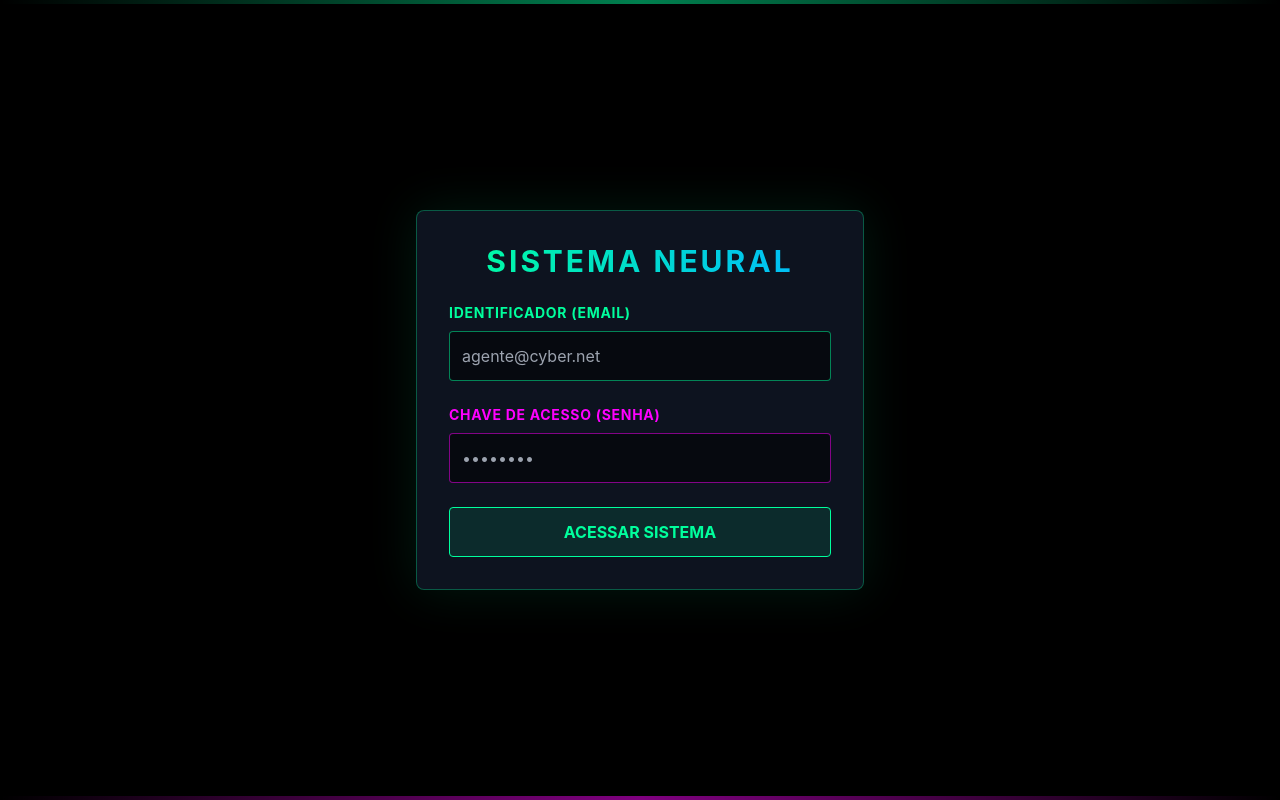
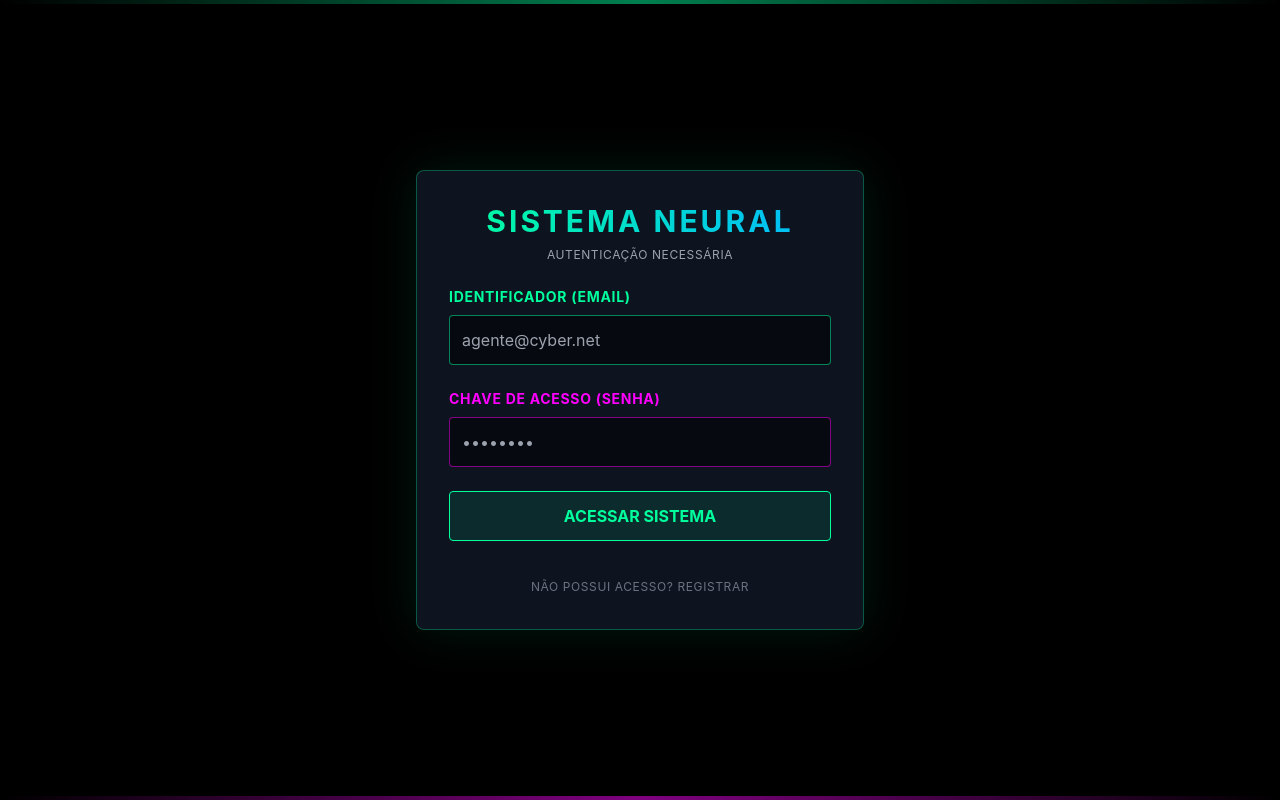
Before and after one commit to masterofgames25/cyber-iptv-online, a React (Vite) app: page / in a window 1280 px wide. Built offline with nearby package versions, Linux system fonts and the light colour scheme; no server answers; the database is empty.

Commit message:
feat: implement user registration (signup) screen

```diff
--- a/src/components/CyberLogin.tsx
+++ b/src/components/CyberLogin.tsx
@@ -1,28 +1,62 @@
 import React, { useState } from 'react';
 import { supabase } from '../lib/supabase';
-import { motion } from 'framer-motion';
+import { motion, AnimatePresence } from 'framer-motion';
 import { CyberpunkLoader } from './CyberpunkLoader';
 
 export const CyberLogin: React.FC = () => {
     const [email, setEmail] = useState('');
     const [password, setPassword] = useState('');
+    const [confirmPassword, setConfirmPassword] = useState('');
+    const [isSignUp, setIsSignUp] = useState(false);
     const [loading, setLoading] = useState(false);
     const [error, setError] = useState<string | null>(null);
+    const [successMessage, setSuccessMessage] = useState<string | null>(null);
 
-    const handleLogin = async (e: React.FormEvent) => {
+    const handleSubmit = async (e: React.FormEvent) => {
         e.preventDefault();
         setLoading(true);
         setError(null);
+        setSuccessMessage(null);
 
-        const { error } = await supabase.auth.signInWithPassword({
-            email,
-            password,
-        });
+        if (isSignUp && password !== confirmPassword) {
+            setError('As senhas não coincidem.');
+            setLoading(false);
+            return;
+        }
 
-        if (error) {
-            setError(error.message);
+        if (password.length < 6) {
+            setError('A senha deve ter pelo menos 6 caracteres.');
+            setLoading(false);
+            return;
         }
-        setLoading(false);
+
+        try {
+            if (isSignUp) {
+                const { error, data } = await supabase.auth.signUp({
+                    email,
+                    password,
+                });
+                if (error) throw error;
+                if (data.user && data.session) {
+                    // User created and logged in automatically (if email confirm is off)
+                    // Or just created
+                }
+                setSuccessMessage('Conta criada com sucesso! Verifique seu email se necessário.');
+                if (!data.session) {
+                    // If email confirmation is required, stays on login screen
+                }
+            } else {
+                const { error } = await supabase.auth.signInWithPassword({
+                    email,
+                    password,
+                });
+                if (error) throw error;
+            }
+        } catch (err: any) {
+            setError(err.message || 'Ocorreu um erro.');
+        } finally {
+            setLoading(false);
+        }
     };
 
     return (
@@ -39,11 +73,14 @@ export const CyberLogin: React.FC = () => {
                 transition={{ duration: 0.5 }}
                 className="z-10 bg-gray-900/80 backdrop-blur-md p-8 rounded-lg border border-[#00ff9d]/30 shadow-[0_0_50px_rgba(0,255,157,0.1)] w-full max-w-md"
             >
-                <h2 className="text-3xl font-bold mb-6 text-center text-transparent bg-clip-text bg-gradient-to-r from-[#00ff9d] to-[#00b8ff] uppercase tracking-widest">
+                <h2 className="text-3xl font-bold mb-2 text-center text-transparent bg-clip-text bg-gradient-to-r from-[#00ff9d] to-[#00b8ff] uppercase tracking-widest">
                     Sistema Neural
                 </h2>
+                <p className="text-center text-gray-400 text-xs mb-6 tracking-wider">
+                    {isSignUp ? 'INICIANDO PROTOCOLO DE REGISTRO' : 'AUTENTICAÇÃO NECESSÁRIA'}
+                </p>
 
-                <form onSubmit={handleLogin} className="space-y-6">
+                <form onSubmit={handleSubmit} className="space-y-6">
                     <div>
                         <label className="block text-[#00ff9d] text-sm font-bold mb-2 tracking-wider">
                             IDENTIFICADOR (EMAIL)
@@ -72,6 +109,29 @@ export const CyberLogin: React.FC = () => {
                         />
                     </div>
 
+                    <AnimatePresence>
+                        {isSignUp && (
+                            <motion.div
+                                initial={{ opacity: 0, height: 0 }}
+                                animate={{ opacity: 1, height: 'auto' }}
+                                exit={{ opacity: 0, height: 0 }}
+                                className="overflow-hidden"
+                            >
+                                <label className="block text-[#ff00ff] text-sm font-bold mb-2 tracking-wider">
+                                    CONFIRMAR CHAVE
+                                </label>
+                                <input
+                                    type="password"
+                                    value={confirmPassword}
+                                    onChange={(e) => setConfirmPassword(e.target.value)}
+                                    className="w-full bg-black/50 border border-[#ff00ff]/50 rounded p-3 text-white focus:outline-none focus:border-[#ff00ff] focus:shadow-[0_0_15px_rgba(255,0,255,0.3)] transition-all"
+                                    placeholder="••••••••"
+                                    required={isSignUp}
+                                />
+                            </motion.div>
+                        )}
+                    </AnimatePresence>
+
                     {error && (
                         <motion.div
                             initial={{ opacity: 0 }}
@@ -79,6 +139,16 @@ export const CyberLogin: React.FC = () => {
                             className="p-3 bg-red-900/40 border border-red-500/50 rounded text-red-200 text-sm text-center"
                         >
                             {error}
+                        </motion.div>
+                    )}
+
+                    {successMessage && (
+                        <motion.div
+                            initial={{ opacity: 0 }}
+                            animate={{ opacity: 1 }}
+                            className="p-3 bg-green-900/40 border border-green-500/50 rounded text-green-200 text-sm text-center"
+                        >
+                            {successMessage}
                         </motion.div>
                     )}
 
@@ -90,9 +160,25 @@ export const CyberLogin: React.FC = () => {
                         {loading ? (
                             <CyberpunkLoader size="sm" color="#00ff9d" />
                         ) : (
-                            <span className="group-hover:tracking-widest transition-all duration-300">ACESSAR SISTEMA</span>
+                            <span className="group-hover:tracking-widest transition-all duration-300">
+                                {isSignUp ? 'REGISTRAR ACESSO' : 'ACESSAR SISTEMA'}
+                            </span>
                         )}
                     </button>
+
+                    <div className="text-center pt-2">
+                        <button
+                            type="button"
+                            onClick={() => {
+                                setIsSignUp(!isSignUp);
+                                setError(null);
+                                setSuccessMessage(null);
+                            }}
+                            className="text-xs text-gray-500 hover:text-[#00ff9d] hover:underline tracking-wider transition-colors"
+                        >
+                            {isSignUp ? 'JÁ POSSUI ACESSO? ENTRAR' : 'NÃO POSSUI ACESSO? REGISTRAR'}
+                        </button>
+                    </div>
                 </form>
             </motion.div>
         </div>
```
